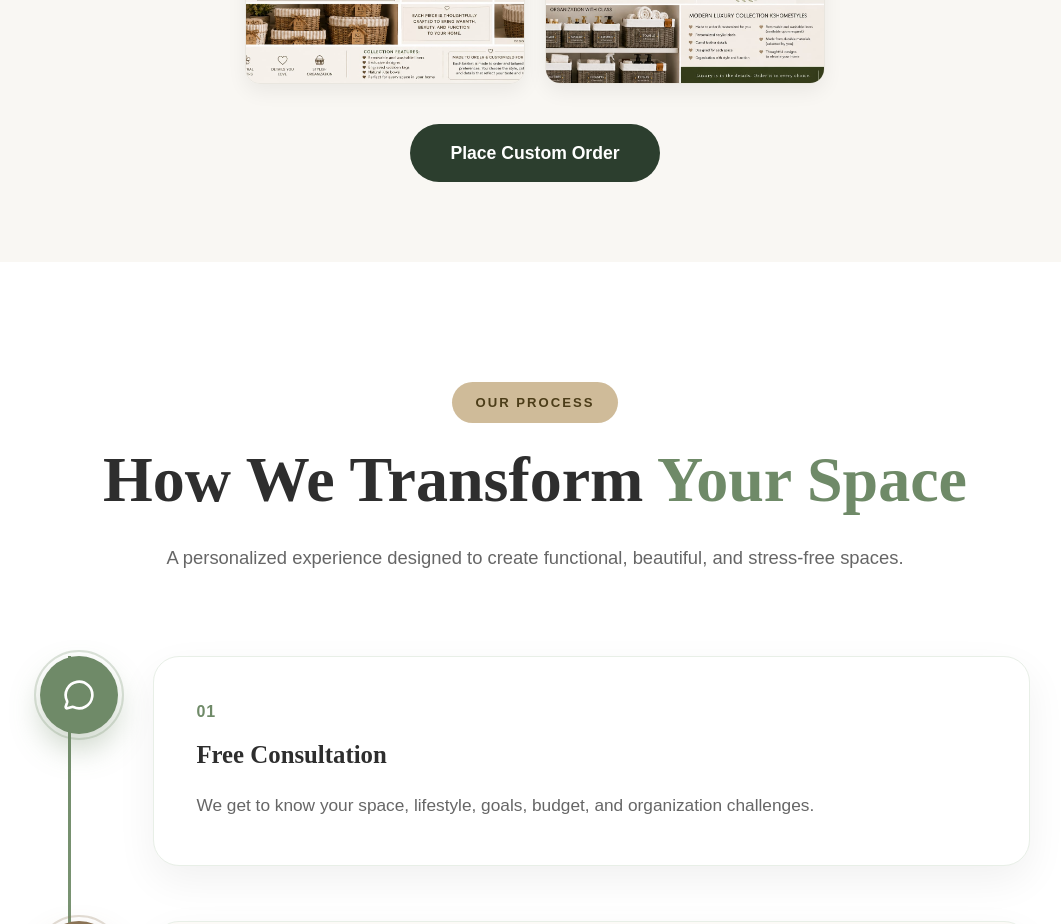
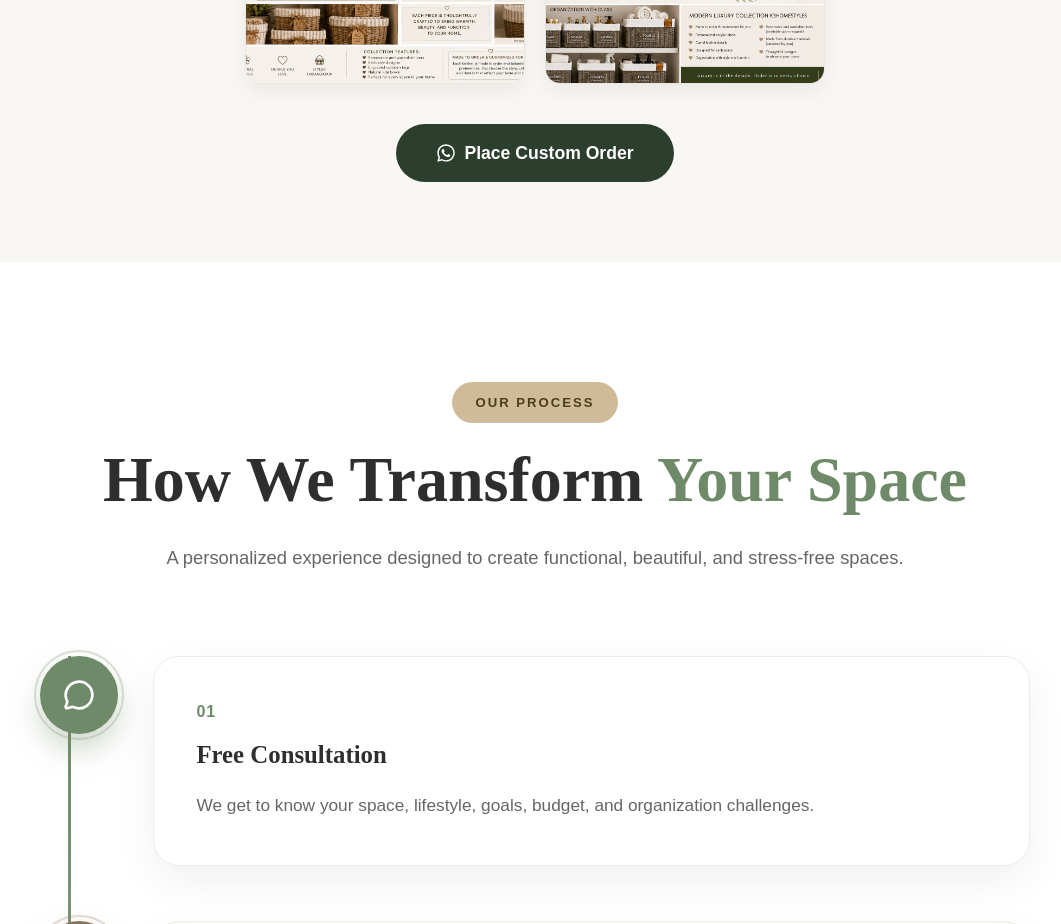
Before and after one commit to Lorenara04/K3homeStyle, a React (Vite) app: page / in a window 1280 px wide. Shown: the part 6260-7184 px from the top of the page, without its empty margins (105-1166 px from the left). Built offline with nearby package versions, Linux system fonts and the light colour scheme.

Commit message:
Update Baskets CTA to point to WhatsApp

```diff
--- a/src/components/Baskets/Baskets.jsx
+++ b/src/components/Baskets/Baskets.jsx
@@ -7,6 +7,7 @@ import "swiper/css/navigation";
 import "swiper/css/pagination";
 import { ChevronLeft, ChevronRight, X } from "lucide-react";
 import { useTranslation } from "react-i18next";
+import { FaWhatsapp } from "react-icons/fa";
 
 export default function Baskets() {
   const { t } = useTranslation();
@@ -146,7 +147,14 @@ export default function Baskets() {
         </div>
 
         <div className="baskets-cta">
-          <a href="#contact" className="btn-baskets">
+          <a
+            href="https://wa.me/14096513454?text=Hello!%20I%20would%20like%20to%20get%20a%20quote"
+            target="_blank"
+            rel="noopener noreferrer"
+            className="btn-baskets"
+            style={{ display: 'inline-flex', alignItems: 'center', gap: '8px' }}
+          >
+            <FaWhatsapp size={20} />
             {t("baskets.button")}
           </a>
         </div>
```
